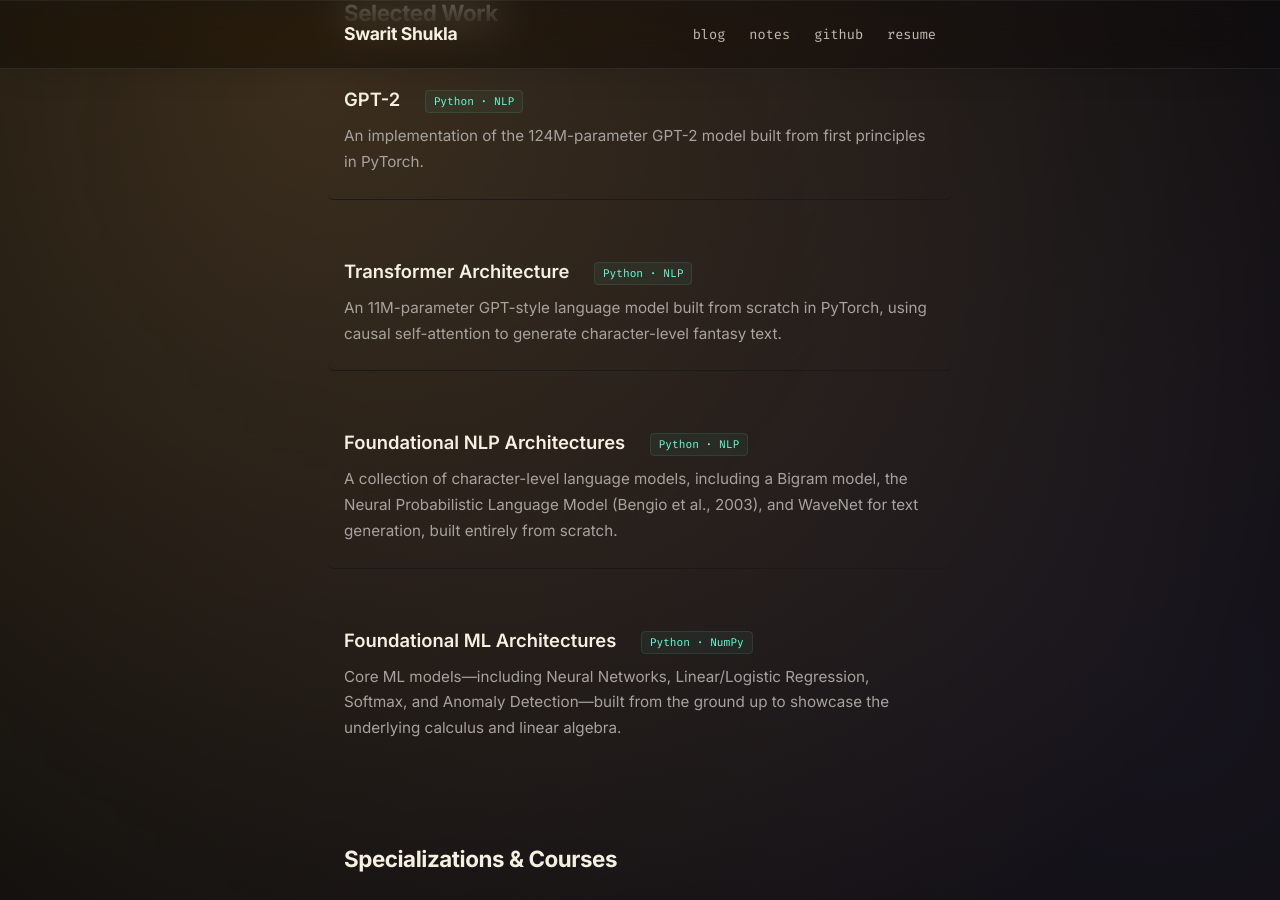
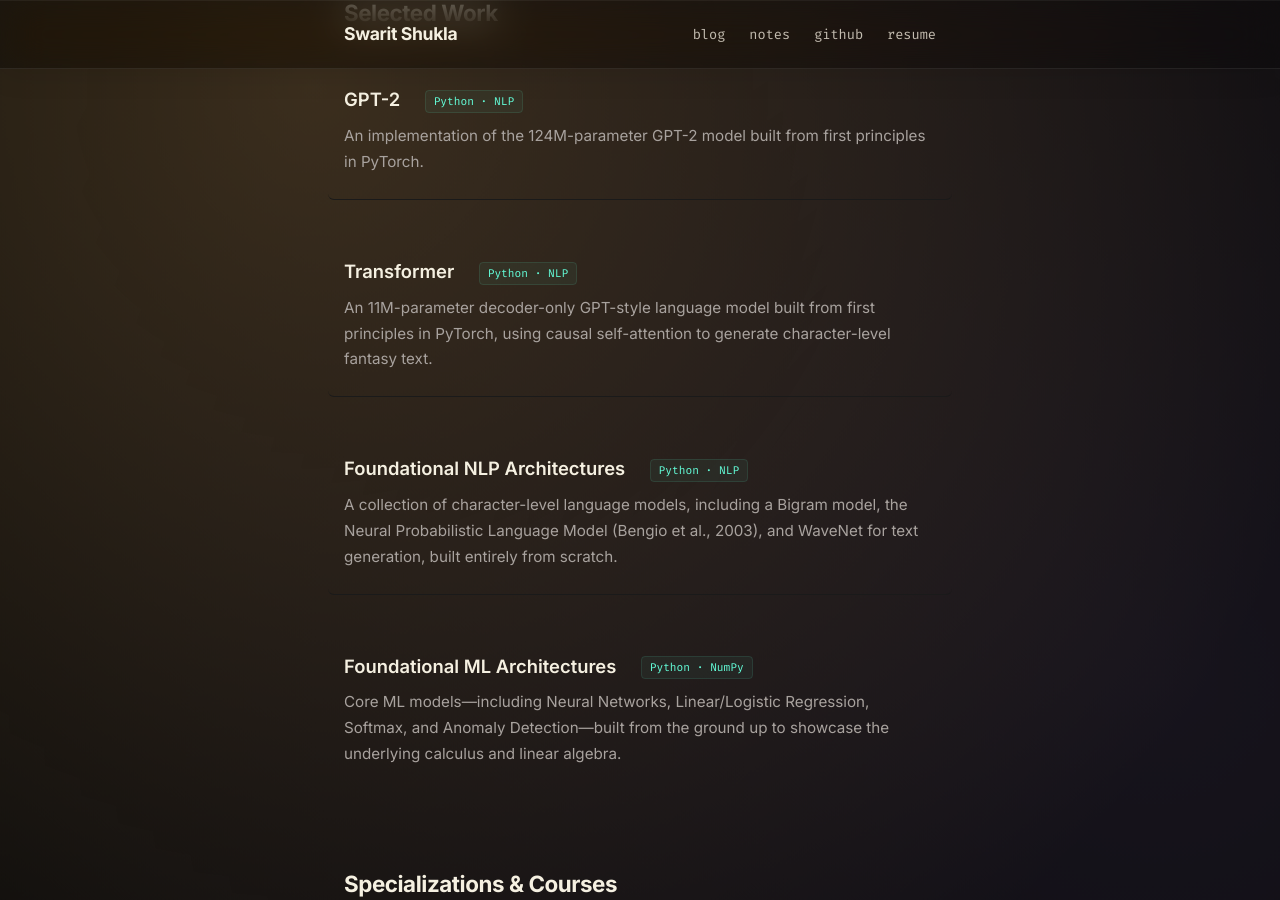
Before and after one commit to SWARITSHUKLA/SWARITSHUKLA.github.io, a Jekyll site: the page built from index.html, in a window 1280 px wide and 900 px high, scrolled down 472 px. Built offline with Jekyll 4.4.1, drawn with Linux system fonts in a browser that asks for light colours.

Commit message:
Changed the description for Transformer architecture

```diff
--- a/index.html
+++ b/index.html
@@ -22,9 +22,9 @@ layout: default
             <p>An implementation of the 124M-parameter GPT-2 model built from first principles in PyTorch.</p>
         </li>
         <li>
-            <a href="https://github.com/SWARITSHUKLA/transformer" class="item-title" target="_blank">Transformer Architecture</a>
+            <a href="https://github.com/SWARITSHUKLA/transformer" class="item-title" target="_blank">Transformer</a>
             <span class="tech-tag">Python · NLP</span>
-            <p>An 11M-parameter GPT-style language model built from scratch in PyTorch, using causal self-attention to generate character-level fantasy text.</p>
+            <p>An 11M-parameter decoder-only GPT-style language model built from first principles in PyTorch, using causal self-attention to generate character-level fantasy text.</p>
         </li>
         <li>
             <a href="https://github.com/SWARITSHUKLA/neural-probabilistic-language-model" class="item-title" target="_blank">Foundational NLP Architectures</a>
```
